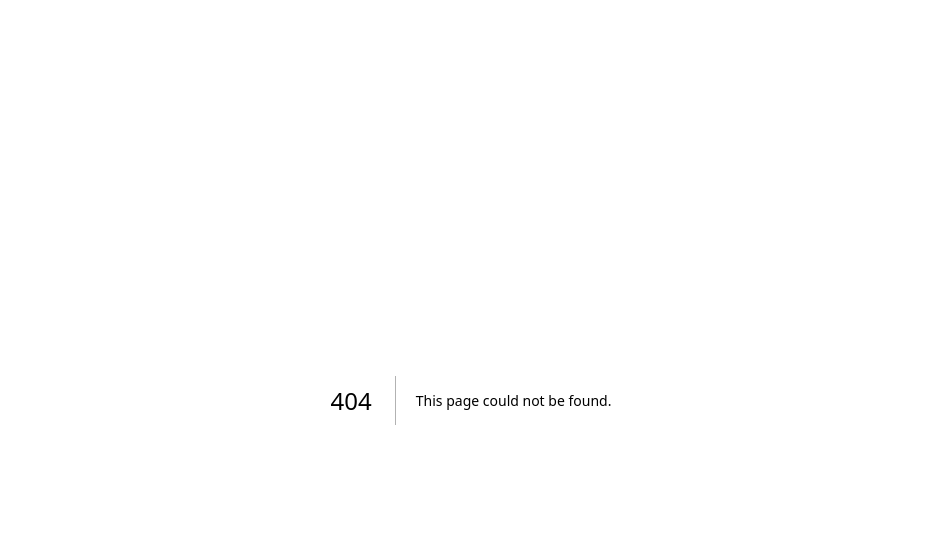
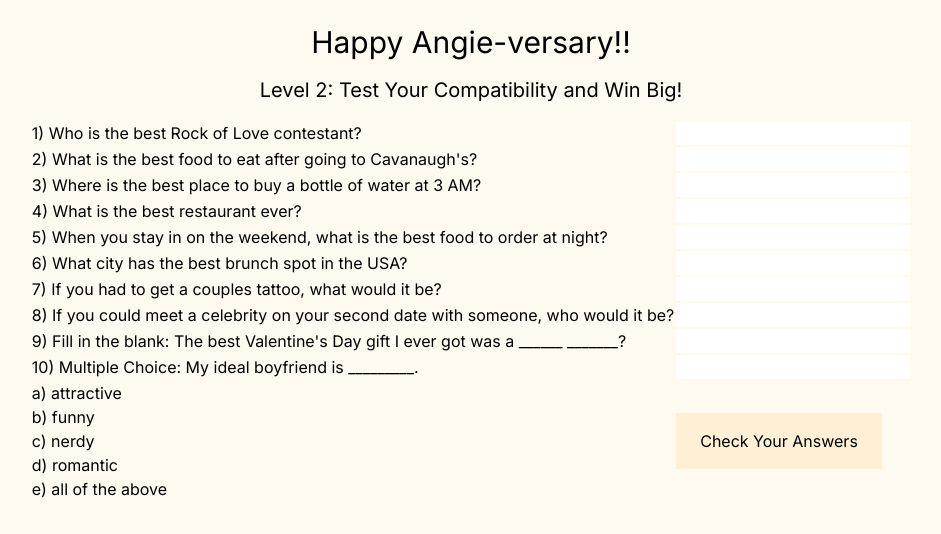
Before and after one commit to pjl123/angie-versary-2019, a Next.js app: page /2016/level2 in a window 1280 px wide. Before the commit this address had no page. Shown: the top 534 px of the page, without its empty margins (169-1110 px from the left). Built offline with nearby package versions, Linux system fonts and the light colour scheme.

Commit message:
Finishes adding 2016 pages

```diff
--- /dev/null
+++ b/app/2016/level2/page.tsx
@@ -0,0 +1,160 @@
+'use client'
+
+import { useState } from "react";
+import { useRouter } from "next/navigation";
+
+export default function Level2() {
+  const router = useRouter();
+  const [quizComplete, setQuizComplete] = useState(false);
+  const [inputs, setInputs] = useState(Array(10).fill(''));
+  const [inputClasses, setInputClasses] = useState(Array(10).fill(''));
+  const answers = [
+    "heather",
+    "cheesesteak",
+    "zee bar",
+    "alize",
+    "cheesy bread",
+    "miami",
+    "card suits",
+    "50 cent",
+    "couples massage",
+    "e"
+  ];
+
+  const _setQuestionInput = function(i: number, input: string) {
+    const newInputs = [...inputs];
+    newInputs[i] = input;
+    setInputs(newInputs);
+  }
+
+  const _validateForm = function() {
+    if (quizComplete){
+      router.push('prize')
+      return;
+    }
+
+    let valid = true;
+    const newClasses = [];
+    for (let i = 0; i < inputs.length; i++){
+      const correct = inputs[i].toLowerCase().indexOf(answers[i]) >= 0;
+      if (correct) {
+        newClasses.push('bg-green-600 text-stone-50');
+      }
+      else {
+        newClasses.push('bg-red-600 text-stone-50');
+      }
+      valid = valid && correct;
+    }
+    setInputClasses(newClasses);
+    if (valid){
+      setQuizComplete(true);
+    }
+  }
+
+  return (
+    <div className="bg-[floralwhite] h-screen">
+      <div className="pt-6 flex flex-col items-center gap-y-4">
+        <div className="text-3xl">Happy Angie-versary!!</div>
+        <div className="text-xl">Level 2: Test Your Compatibility and Win Big!</div>
+        <table className="table">
+          <tbody>
+            <tr>
+              <td>
+                <label htmlFor="question1">1) Who is the best Rock of Love contestant?</label>
+              </td>
+              <td>
+                <input type="text" className={inputClasses[0]} value={inputs[0]} onChange={(e) => _setQuestionInput(0, e.target.value)}/>
+              </td>
+            </tr>
+            <tr>
+              <td>
+                <label htmlFor="question2">2) What is the best food to eat after going to Cavanaugh's?</label>
+              </td>
+              <td>
+                <input type="text" className={inputClasses[1]} value={inputs[1]} onChange={(e) => _setQuestionInput(1, e.target.value)}/>
+              </td>
+            </tr>
+            <tr>
+              <td>
+                <label htmlFor="question3">3) Where is the best place to buy a bottle of water at 3 AM?</label>
+              </td>
+              <td>
+                <input type="text" className={inputClasses[2]} value={inputs[2]} onChange={(e) => _setQuestionInput(2, e.target.value)}/>
+              </td>
+            </tr>
+            <tr>
+              <td>
+                <label htmlFor="question4">4) What is the best restaurant ever?</label>
+              </td>
+              <td>
+                <input type="text" className={inputClasses[3]} value={inputs[3]} onChange={(e) => _setQuestionInput(3, e.target.value)}/>
+              </td>
+            </tr>
+            <tr>
+              <td>
+                <label htmlFor="question5">5) When you stay in on the weekend, what is the best food to order at night?</label>
+              </td>
+              <td>
+                <input type="text" className={inputClasses[4]} value={inputs[4]} onChange={(e) => _setQuestionInput(4, e.target.value)}/>
+              </td>
+            </tr>
+            <tr>
+              <td>
+                <label htmlFor="question6">6) What city has the best brunch spot in the USA?</label>
+              </td>
+              <td>
+                <input type="text" className={inputClasses[5]} value={inputs[5]} onChange={(e) => _setQuestionInput(5, e.target.value)}/>
+              </td>
+            </tr>
+            <tr>
+              <td>
+                <label htmlFor="question7">7) If you had to get a couples tattoo, what would it be?</label>
+              </td>
+              <td>
+                <input type="text" className={inputClasses[6]} value={inputs[6]} onChange={(e) => _setQuestionInput(6, e.target.value)}/>
+              </td>
+            </tr>
+            <tr>
+              <td>
+                <label htmlFor="question8">8) If you could meet a celebrity on your second date with someone, who would it be?</label>
+              </td>
+              <td>
+                <input type="text" className={inputClasses[7]} value={inputs[7]} onChange={(e) => _setQuestionInput(7, e.target.value)}/>
+              </td>
+            </tr>
+            <tr>
+              <td>
+                <label htmlFor="question9">9) Fill in the blank: The best Valentine's Day gift I ever got was a ______ _______?</label>
+              </td>
+              <td>
+                <input type="text" className={inputClasses[8]} value={inputs[8]} onChange={(e) => _setQuestionInput(8, e.target.value)}/>
+              </td>
+            </tr>
+            <tr>
+              <td>
+                <label htmlFor="question10">10) Multiple Choice: My ideal boyfriend is _________.</label>
+              </td>
+              <td>
+                <input type="text" className={inputClasses[9]} value={inputs[9]} onChange={(e) => _setQuestionInput(9, e.target.value)}/>
+              </td>
+            </tr>
+            <tr>
+              <td>
+                <ul>
+                  <li>a) attractive</li>
+                  <li>b) funny</li>
+                  <li>c) nerdy</li>
+                  <li>d) romantic</li>
+                  <li>e) all of the above</li>
+                </ul>
+              </td>
+              <td>
+                <button className="bg-[papayawhip] px-6 py-4" onClick={() => _validateForm()}>{quizComplete ? 'Click for prize!' : 'Check Your Answers'}</button>
+              </td>
+            </tr>
+          </tbody>
+        </table>
+      </div>
+    </div>
+  );
+}
--- a/app/2016/page.tsx
+++ b/app/2016/page.tsx
@@ -1,6 +1,7 @@
 'use client'
 
 import { useEffect, useState } from "react";
+import { useRouter } from "next/navigation";
 
 class SetupObjects {
   constructor() {
@@ -28,6 +29,7 @@ export default function MeetRick() {
   const [actors, setActors] = useState<ActorCollection>(new ActorCollection());
   const [canvasWidth, setCanvasWidth] = useState(0);
   const [canvasHeight, setCanvasHeight] = useState(0);
+  const router = useRouter();
 
   function _handleComplete() {
     if (!setupObjects.loader) {
@@ -152,7 +154,7 @@ export default function MeetRick() {
   }
 
   function _heartClick(){
-    console.log('clicked');
+    router.push('2016/level2');
   }
 
   function _resetGame() {
--- /dev/null
+++ b/app/2016/prize/page.tsx
@@ -0,0 +1,21 @@
+'use client'
+
+export default function Prize() {
+
+  return (
+    <div className="flex flex-col gap-y-2 pt-6 items-center bg-[floralwhite] h-screen">
+      <div className="text-3xl">
+        Congratulations! You won me over :)
+      </div>
+      <div className="flex flex-col gap-y-2 w-1/2">
+        <div>Dear Angela,</div>
+        <div>I love you way more than I thought I could love someone outside of my family. You are my perfect woman and I have never felt uncomfortable around you. I know we will last forever and I'm so happy that this past year has been exactly the way it was. You are the most beautiful, funniest, and most understanding person in my life. One year down, countless more to go!</div>
+        <div>Here is your gift:</div>
+        <div><img src="/assets/Art/Gift.png" width="200px" height="200px"/></div>
+        <div>The ruby is the birthstone for July and since I wanted your gift to be a reminder of our anniversary, I chose this necklace. I hope you wear it often and remember all the good times we have shared!</div>
+        <div>Love,</div>
+        <div>Paddy Cakes 🎂</div>
+      </div>
+    </div>
+  );
+}
```
